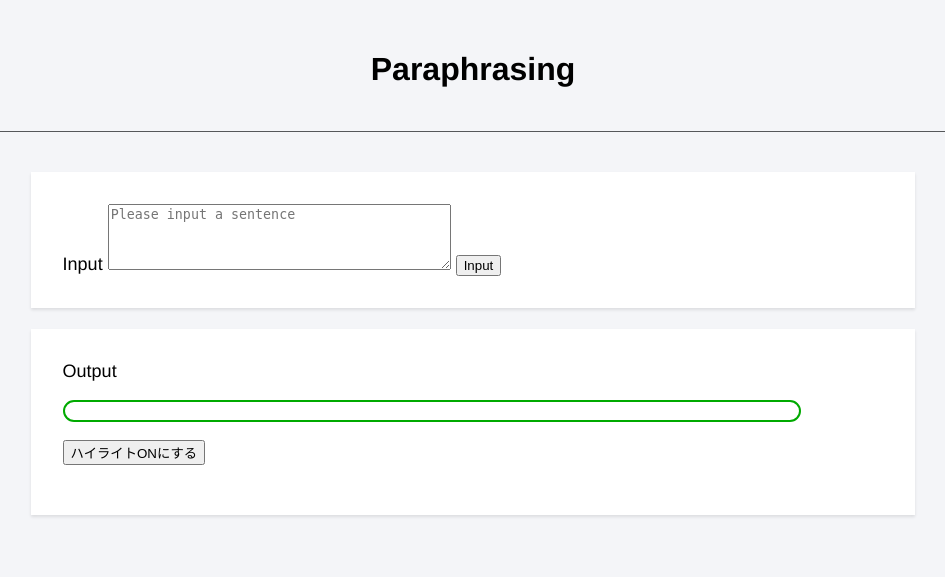
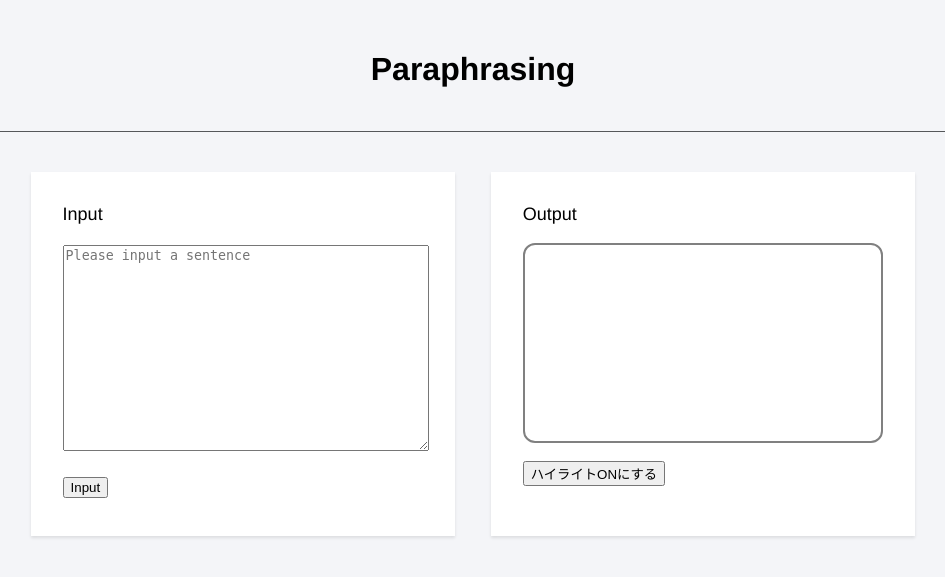
Before and after one commit to OnizukaLab/Lexical_simplification_Application, a Django app: page /board/ in a window 1280 px wide. Shown: the top 577 px of the page, without its empty margins (167-1112 px from the left). Run offline with Django 3.2, Linux system fonts and the light colour scheme; parts of the project's set-up code (start-up, migrations or seed data) failed here and were passed over.

Commit message:
UIデザインの変更．

```diff
--- a/paraphrasing/board/static/board/css/style.css
+++ b/paraphrasing/board/static/board/css/style.css
@@ -7,6 +7,13 @@
     display: block;
     height: 72px;
     border: none;
+}
+
+textarea{
+    resize: vertical;
+    width:100%;
+    min-height: 200px;
+    margin: 1.5em 0;           /* 外側余白 */
 }
 
 .hero-header{
@@ -24,29 +31,37 @@
 }
 
 .wrap{
+    display: table;
     margin: auto;
     width: 70%;
     text-align: left;
 }
 
 .wrap_outer{
+    display: table-cell;
     background-color: white;
     box-shadow: 0 2px 3px rgb(0 0 0 / 10%);
+    width: 48%;
+    position: relative;
 }
+
 .wrap_inner{
-    background-color: white;
     padding: 2.0rem;
 }
 
+p{
+    vertical-align: baseline;
+}
 /* ▼対象文章枠の装飾（任意） */
 #msg_highlight {
-    border: 2px solid #0a0;  /* 枠線 */
+    border: 2px solid gray;  /* 枠線 */
     border-radius: 0.67em;   /* 角丸 */
-    padding: 0.5em;          /* 内側余白 */
-    width: 90%;             /* 横幅 */
+    padding: 0;          /* 内側余白 */
+    width: 100%;             /* 横幅 */
     box-sizing: border-box;  /* はみ出しを防ぐ対策 */
     background-color: #fff;  /* 背景色 */
     line-height: 1.6;        /* 行の高さ */
+    min-height: 200px;
 }
 /* ▼ハイライトON/OFFボタン枠の装飾（任意） */
 .controlpanel {
```
